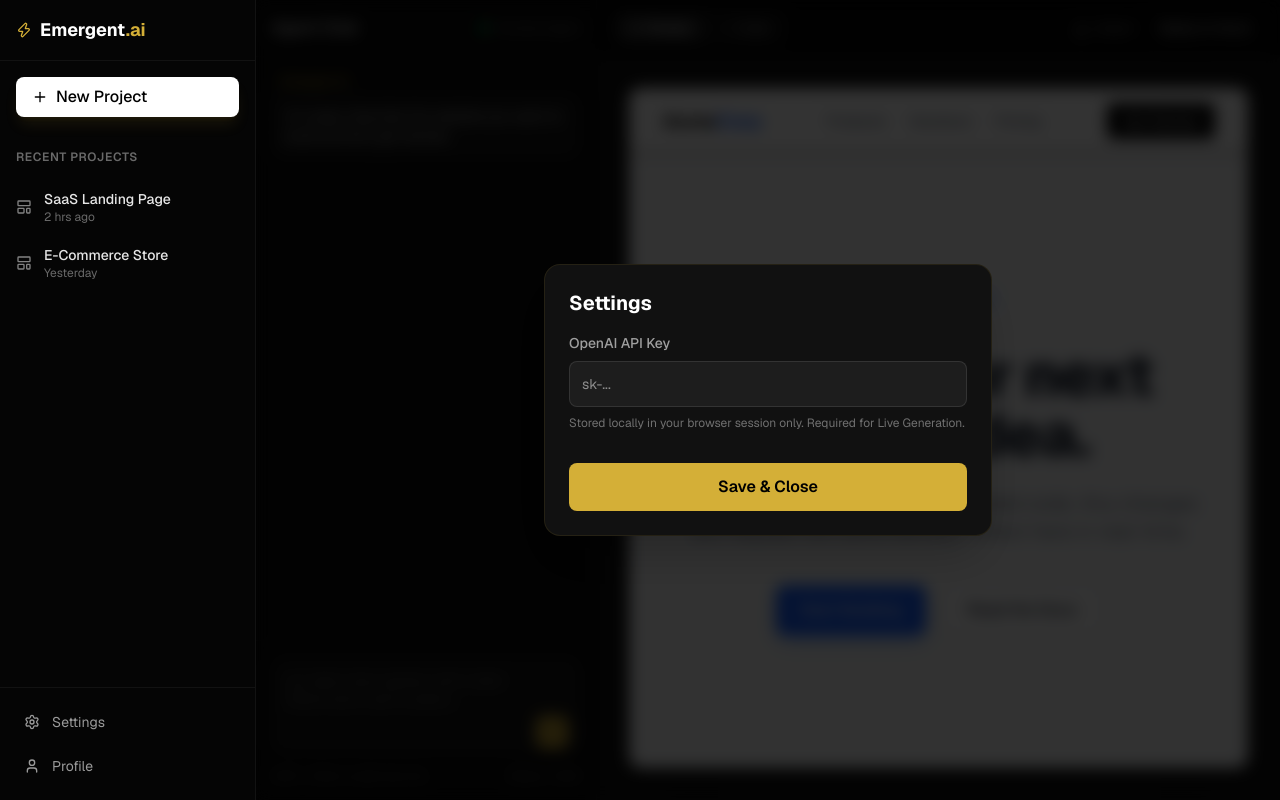
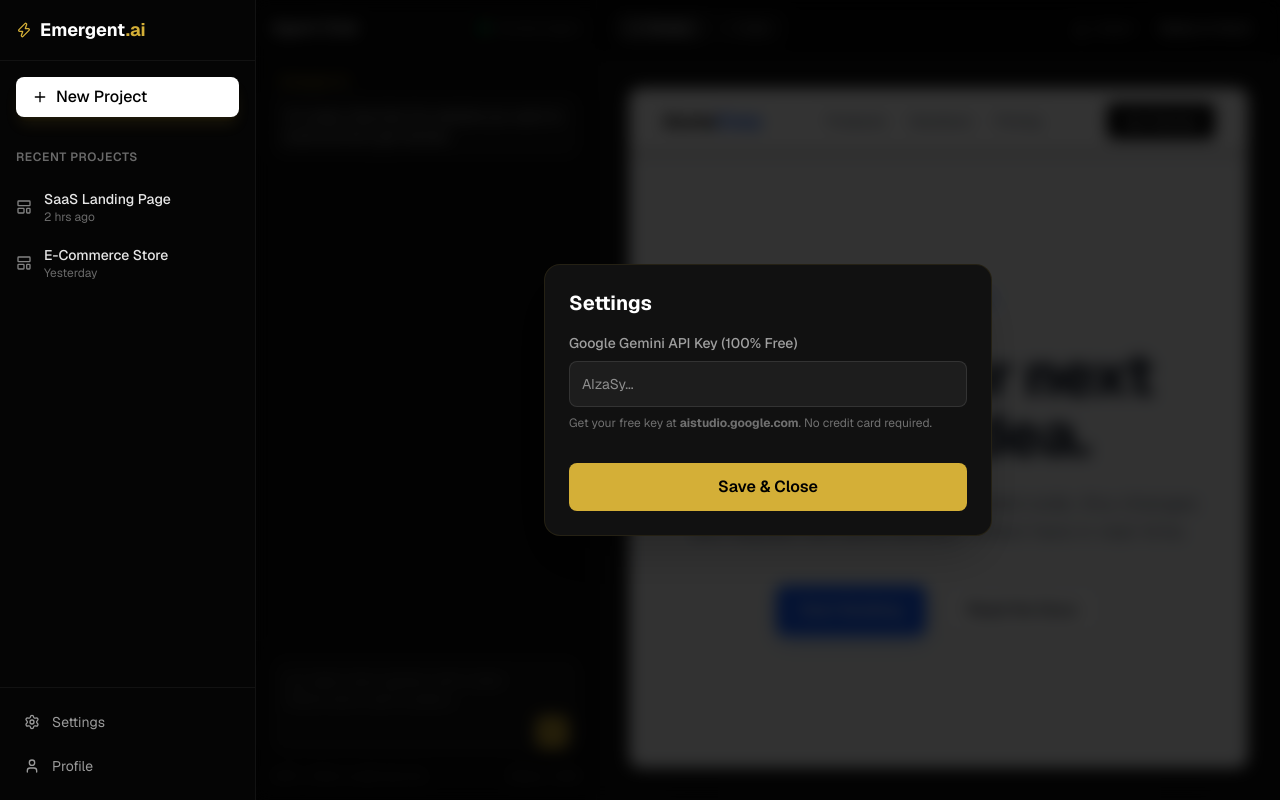
Before and after one commit to Pranayx24/prompt-to-website, a Next.js app: page /prompt-to-website/dashboard in a window 1280 px wide. Both pictures are taken after a click on the button "Settings". Built offline with nearby package versions, Linux system fonts and the light colour scheme.

Commit message:
Switch to Google Gemini Free API Endpoint

```diff
--- a/src/app/dashboard/page.tsx
+++ b/src/app/dashboard/page.tsx
@@ -38,7 +38,7 @@
 
     if (!apiKey) {
       setTimeout(() => {
-         setAiMessage(`I've prepared a basic structure for: "${prompt}". Please add your OpenAI key in settings for actual generation capabilities.`);
+         setAiMessage(`I've prepared a basic structure for: "${prompt}". Please get your free Gemini API key from Google AI Studio and add it in Settings to generate.`);
          setGeneratedCode(`<!DOCTYPE html><html><head><script src="https://cdn.tailwindcss.com"></script></head><body class="bg-[#1a1a1a] flex items-center justify-center min-h-screen p-12 text-white font-sans"><div class="relative w-full max-w-2xl flex flex-col items-center justify-center p-12 bg-[#222] rounded-2xl shadow-2xl border border-white/10"><div class="absolute top-4 left-4 flex gap-2"><div class="w-3 h-3 rounded-full bg-red-500"></div><div class="w-3 h-3 rounded-full bg-yellow-500"></div><div class="w-3 h-3 rounded-full bg-green-500"></div></div><h1 class="text-4xl font-extrabold mb-6 tracking-tight text-transparent bg-clip-text bg-gradient-to-r from-yellow-400 to-yellow-200">Generated Interface</h1><p class="opacity-70 text-lg text-center max-w-xl bg-black/50 p-6 rounded-xl border border-white/5">"${prompt}"</p><p class="mt-6 text-sm text-yellow-400/80">Add your API Key in Settings to actually generate this application.</p></div></body></html>`);
          setIsGenerating(false);
          setPrompt("");
@@ -47,14 +47,14 @@
     }
 
     try {
-      const completion = await fetch("https://api.openai.com/v1/chat/completions", {
+      const completion = await fetch("https://generativelanguage.googleapis.com/v1beta/openai/chat/completions", {
         method: "POST",
         headers: {
            "Content-Type": "application/json",
            "Authorization": `Bearer ${apiKey}`
         },
         body: JSON.stringify({
-          model: "gpt-4o",
+          model: "gemini-1.5-pro",
           messages: [
             {
               role: "system",
@@ -147,9 +147,9 @@
               <h3 className="text-xl font-bold mb-4">Settings</h3>
               <div className="space-y-4">
                 <div>
-                  <label className="block text-sm font-medium text-white/60 mb-2">OpenAI API Key</label>
-                  <input type="password" value={apiKey} onChange={e => setApiKey(e.target.value)} placeholder="sk-..." className="w-full bg-white/5 border border-white/10 rounded-lg p-3 text-sm text-white focus:outline-none focus:border-gold/50" />
-                  <p className="text-xs text-white/40 mt-2">Stored locally in your browser session only. Required for Live Generation.</p>
+                  <label className="block text-sm font-medium text-white/60 mb-2">Google Gemini API Key (100% Free)</label>
+                  <input type="password" value={apiKey} onChange={e => setApiKey(e.target.value)} placeholder="AIzaSy..." className="w-full bg-white/5 border border-white/10 rounded-lg p-3 text-sm text-white focus:outline-none focus:border-gold/50" />
+                  <p className="text-xs text-white/40 mt-2">Get your free key at <strong>aistudio.google.com</strong>. No credit card required.</p>
                 </div>
                 <button onClick={() => setShowSettings(false)} className="w-full mt-4 py-3 bg-gold hover:bg-gold-light text-black font-semibold rounded-lg transition-colors">Save & Close</button>
               </div>
```
